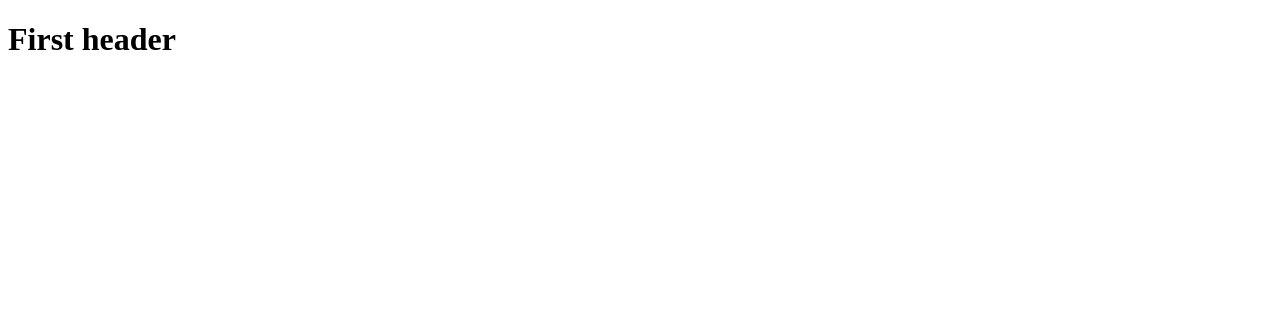
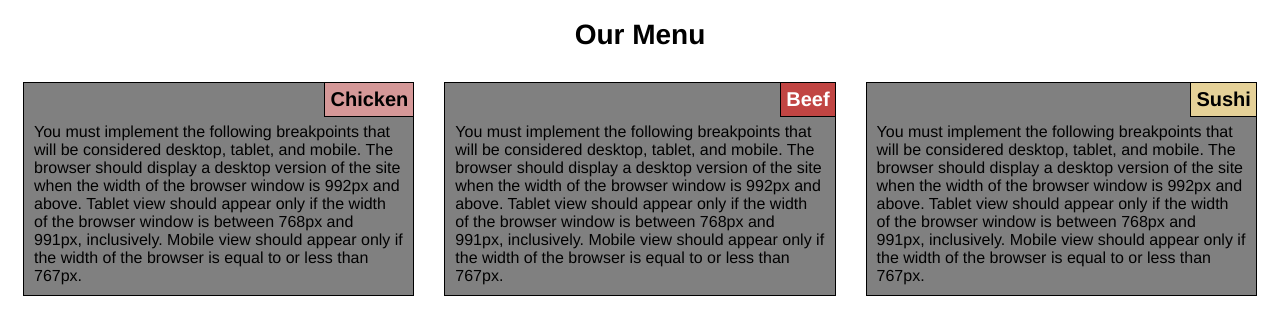
Before and after one commit to berezkinav/coursera-test, a plain HTML site: page module2-solution/index.html in a window 1280 px wide. Drawn offline with Linux system fonts and the light colour scheme.

Commit message:
last update

```diff
--- /dev/null
+++ b/module2-solution/css/style.css
@@ -0,0 +1,183 @@
+/********** Base styles **********/
+* {
+  box-sizing: border-box;
+  font-family: Helvetica;
+}
+h1 {
+  margin-bottom: 15px;
+  text-align: center;
+  font-size: 175%;
+}
+
+h2 {
+  position: absolute;
+  top: 16px;
+  right: 15px;
+  font-size: 125%;
+  border: 1px solid black;
+  padding: 5px;
+  margin: 0px;
+  text-align: right;
+
+}
+
+h2.first {
+  background-color: #d59898;
+}
+
+h2.second {
+  background-color: #c14543;
+  color: white;
+}
+
+h2.thrid {
+  background-color: #e5d198;
+}
+
+
+p {
+  border: 1px solid black;
+  background-color: gray;
+  margin-right: 15px;
+  margin-left: 15px;
+  padding: 10px;
+  padding-top: 40px;
+  color: black;
+}
+
+/* Simple Responsive Framework. */
+.row {
+  width: 100%;
+}
+
+/********** Desktop devices only **********/
+@media (min-width: 992px) {
+  .col-lg-1, .col-lg-2, .col-lg-3, .col-lg-4, .col-lg-5, .col-lg-6, .col-lg-7, .col-lg-8, .col-lg-9, .col-lg-10, .col-lg-11, .col-lg-12 {
+  float:left;
+  position: relative;
+  }
+/*  .col-lg-1 {
+    width: 8.33%;
+  }
+  .col-lg-2 {
+    width: 16.66%;
+  }
+  .col-lg-3 {
+    width: 25%;
+  } */
+  .col-lg-4 {
+    width: 33.33%;
+  }
+/*  .col-lg-5 {
+    width: 41.66%;
+  }
+  .col-lg-6 {
+    width: 50%;
+  }
+  .col-lg-7 {
+    width: 58.33%;
+  }
+  .col-lg-8 {
+    width: 66.66%;
+  }
+  .col-lg-9 {
+    width: 74.99%;
+  }
+  .col-lg-10 {
+    width: 83.33%;
+  }
+  .col-lg-11 {
+    width: 91.66%;
+  }
+  .col-lg-12 {
+    width: 100%;
+  } */
+}
+
+/********** Tablet devices only **********/
+@media (min-width: 768px) and (max-width: 991px) {
+  .col-md-1, .col-md-2, .col-md-3, .col-md-4, .col-md-5, .col-md-6, .col-md-7, .col-md-8, .col-md-9, .col-md-10, .col-md-11, .col-md-12 {
+  float:left;
+  position: relative;
+  }
+/*  .col-md-1 {
+    width: 8.33%;
+  }
+  .col-md-2 {
+    width: 16.66%;
+  }
+  .col-md-3 {
+    width: 25%;
+  }
+  .col-md-4 {
+    width: 33.33%;
+  }
+  .col-md-5 {
+    width: 41.66%;
+  } */
+  .col-md-6 {
+    width: 50.0%;
+  }
+/*  .col-md-7 {
+    width: 58.33%;
+  }
+  .col-md-8 {
+    width: 66.66%;
+  }
+  .col-md-9 {
+    width: 74.99%;
+  }
+  .col-md-10 {
+    width: 83.33%;
+  }
+  .col-md-11 {
+    width: 91.66%;
+  } */
+  .col-md-12 {
+    width: 100%;
+  }
+}
+
+/********** Mobile devices only **********/
+@media (max-width: 767px) {
+  .col-sm-1, .col-sm-2, .col-sm-3, .col-sm-4, .col-sm-5, .col-sm-6, .col-sm-7, .col-sm-8, .col-sm-9, .col-sm-10, .col-sm-11, .col-sm-12 {
+    float:left;
+    position: relative;
+  }
+/*  .col-sm-1 {
+    width: 8.33%;
+  }
+  .col-sm-2 {
+    width: 16.66%;
+  }
+  .col-sm-3 {
+    width: 25%;
+  }
+  .col-sm-4 {
+    width: 33.33%;
+  }
+  .col-sm-5 {
+    width: 41.66%;
+  }
+  .col-sm-6 {-sm-
+    width: 50%;
+  }
+  .col-sm-7 {
+    width: 58.33%;
+  }
+  .col-sm-8 {
+    width: 66.66%;
+  }
+  .col-sm-9 {
+    width: 74.99%;
+  }
+  .col-sm-10 {
+    width: 83.33%;
+  }
+  .col-sm-11 {
+    width: 91.66%;
+  } */
+  .col-sm-12 {
+    width: 100%;
+  }
+}
--- a/module2-solution/index.html
+++ b/module2-solution/index.html
@@ -1,11 +1,19 @@
 <!DOCTYPE html>
 <html>
 <head>
-	<title>Hello Coursera</title>
+<meta charset="utf-8">
+<meta name="viewport" content="width=device-width, initial-scale=1">
+<title>Responsive Layout</title>
+<link rel="stylesheet" type="text/css" href="css/style.css">
 </head>
 <body>
-<h1>
-	First header
-</h1>
+<h1>Our Menu</h1>
+
+<div class="row">
+  <div class="col-lg-4 col-md-6 col-sm-12"><h2 class="first">Chicken</h2><p>You must implement the following breakpoints that will be considered desktop, tablet, and mobile. The browser should display a desktop version of the site when the width of the browser window is 992px and above. Tablet view should appear only if the width of the browser window is between 768px and 991px, inclusively. Mobile view should appear only if the width of the browser is equal to or less than 767px.</p></div>
+  <div class="col-lg-4 col-md-6 col-sm-12"><h2 class="second">Beef</h2><p>You must implement the following breakpoints that will be considered desktop, tablet, and mobile. The browser should display a desktop version of the site when the width of the browser window is 992px and above. Tablet view should appear only if the width of the browser window is between 768px and 991px, inclusively. Mobile view should appear only if the width of the browser is equal to or less than 767px.</p></div>
+  <div class="col-lg-4 col-md-12 col-sm-12"><h2 class="thrid">Sushi</h2><p>You must implement the following breakpoints that will be considered desktop, tablet, and mobile. The browser should display a desktop version of the site when the width of the browser window is 992px and above. Tablet view should appear only if the width of the browser window is between 768px and 991px, inclusively. Mobile view should appear only if the width of the browser is equal to or less than 767px.</p></div>
+</div>
+
 </body>
 </html>
```
